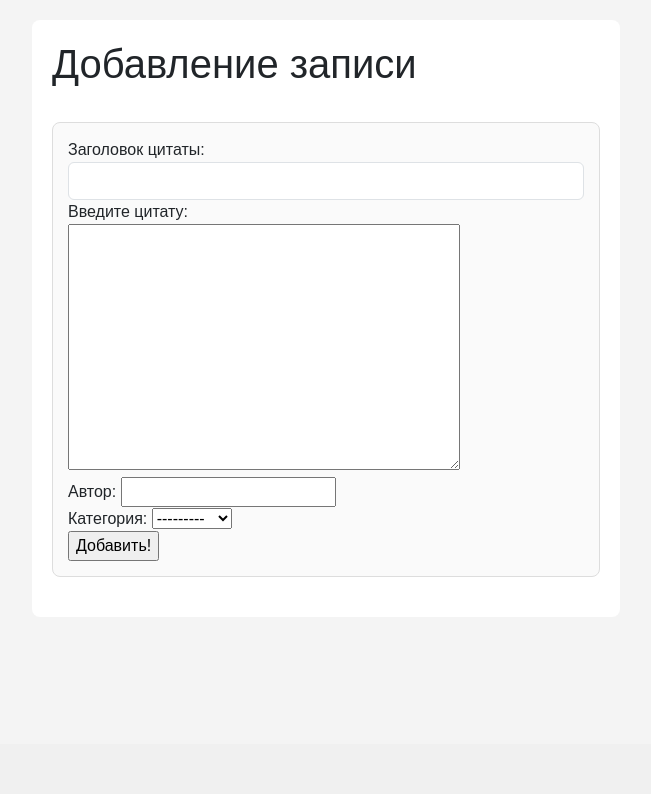
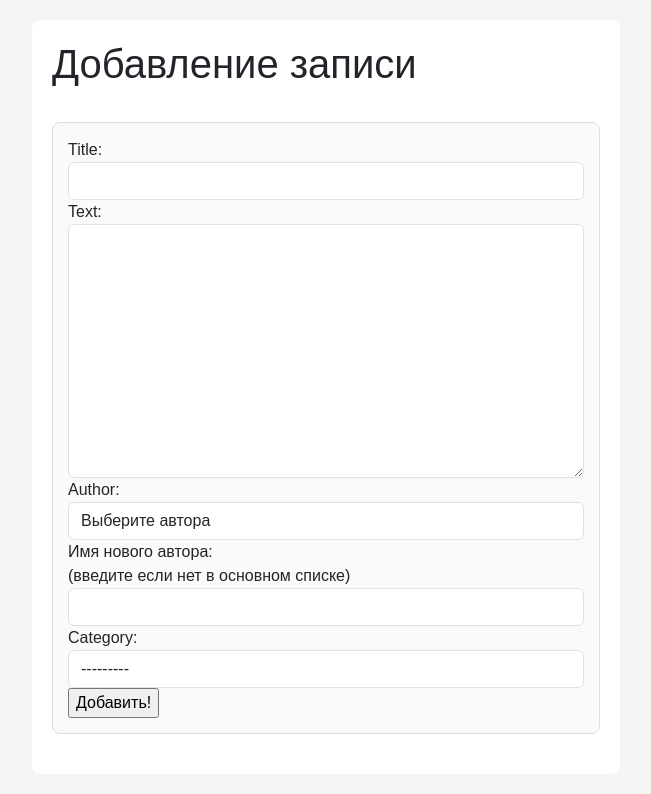
Before and after one commit to andrei-velya/-notes, a Django app: page /note_add in a window 1280 px wide. Shown: the part 56-850 px from the top of the page, without its empty margins (304-955 px from the left). Before the commit the page ends 673 px from the top, so only its background shows below. Run offline with Django 5.2, Linux system fonts and the light colour scheme; a user stored in the database is signed in; data comes from the database, SQL or seed files in the repository; both versions use the stored data as it was after the commit.

Commit message:
Урок 108, 110. Добавлено редактирование постов и добавление новых авторов при создании цитат

```diff
--- a/notes/core/forms.py
+++ b/notes/core/forms.py
@@ -1,16 +1,33 @@
 # Задача сделать форму обработки добавления поста
 from django import forms
 from django.core.exceptions import ValidationError
-from .models import NoteCategory, Feedback
+from .models import NoteCategory, Feedback, Note, Author
 
 class CommentAddForm(forms.Form):
     text = forms.CharField( max_length = 250, widget=forms.Textarea )
 
-class NoteAddForm(forms.Form):
-    title = forms.CharField( label='Заголовок цитаты', max_length=100, widget=forms.TextInput(attrs={'class':'form-control'}) )
-    text = forms.CharField( label='Введите цитату', max_length=1024, widget=forms.Textarea )
-    author = forms.CharField( label='Автор', max_length=100 )
-    category = forms.ModelChoiceField( label='Категория', queryset=NoteCategory.objects.all() )
+class NoteAddForm(forms.ModelForm):
+    author = forms.ModelChoiceField(
+                                    queryset=Author.objects.all(),
+                                    required=False,
+                                    empty_label="Выберите автора"
+                                    )
+
+    new_author = forms.CharField(
+                                 max_length=100,
+                                 required=False,
+                                 label="Имя нового автора",
+                                 help_text="(введите если нет в основном списке)"
+                                )
+
+    class Meta:
+        model = Note
+        fields = [ 'title', 'text', 'author','new_author', 'category' ]
+
+    def __init__(self, *args, **kwargs):
+        super(NoteAddForm, self).__init__(*args, **kwargs)
+        for visible in self.visible_fields():
+            visible.field.widget.attrs['class'] = 'form-control'
 
 class FeedbackForm(forms.ModelForm):
     class Meta:
--- a/notes/core/urls.py
+++ b/notes/core/urls.py
@@ -33,4 +33,6 @@ urlpatterns = [
     path('like/<int:note_id>', note_like, name='note_like'),
     path('unlike/<int:note_id>', note_unlike, name='note_unlike'),
 
+    path('notes/<int:note_id>/edit', note_edit, name='note_edit')
+
 ]
--- a/notes/core/views.py
+++ b/notes/core/views.py
@@ -50,15 +50,21 @@ def note_add(request):
         note_add_form = NoteAddForm( request.POST )
 
         if note_add_form.is_valid():
-            data = note_add_form.cleaned_data
-            author, created = Author.objects.get_or_create(name=data['author'])
+            note = note_add_form.save(commit=False)
+            author = note_add_form.cleaned_data['author']
+            new_author = note_add_form.cleaned_data['new_author']
+
+            if author is None and new_author:
+                author, already_in_list = Author.objects.get_or_create(name=new_author)
+
             Note.objects.create(
-                                title = data['title'],
-                                text = data['text'],
+                                title = note_add_form.cleaned_data['title'],
+                                text = note_add_form.cleaned_data['text'],
                                 author = author,
-                                category = data['category'],
+                                category = note_add_form.cleaned_data['category'],
                                 profile=request.user.profile
                                 )
+            return redirect('notes')
 
         return redirect(notes)
 
@@ -193,3 +199,21 @@ def note_unlike(request, note_id):
     NoteLike.objects.filter(note=note, profile=profile).delete()
 
     return redirect(redirect_url)
+
+@login_required
+def note_edit(request, note_id):
+    note = Note.objects.get( id = note_id )
+
+    if note.profile != request.user.profile:
+        raise Http404
+
+    form = NoteAddForm( instance = note )
+
+    if request.method == 'POST':
+        form = NoteAddForm( request.POST, instance = note )
+        if form.is_valid:
+            form.save()
+
+            return redirect('note_detail', note.id)
+
+    return render(request, 'note_edit.html', {'form':form})
```
Also changed, not shown: notes/templates/note_edit.html (added, +14 -0 lines), notes/templates/user/home.html (+5 -2 lines), notes/db.sqlite3.
